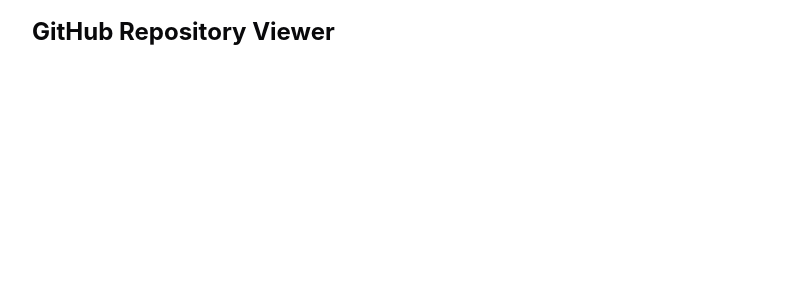
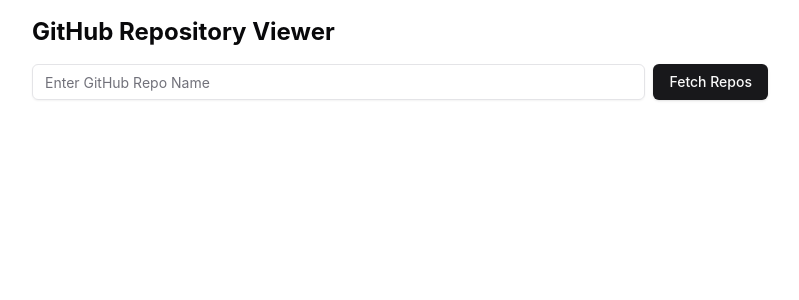
Before and after one commit to tusharanekardev/ocs-fe-itunes, a Next.js app: page / in a window 1280 px wide. Shown: the top 300 px of the page, without its empty margins (240-1039 px from the left). Built offline with nearby package versions, Linux system fonts and the light colour scheme.

Commit message:
fix- uncomment RepoHeader and RepoBody

```diff
--- a/app/containers/Repo/Repo.tsx
+++ b/app/containers/Repo/Repo.tsx
@@ -1,8 +1,8 @@
 import React from "react"
 // import { useRecoilState } from "recoil"
 import { useTranslations } from "next-intl"
-// import RepoHeader from "./RepoHeader"
-// import RepoBody from "./RepoBody"
+import RepoHeader from "./RepoHeader"
+import RepoBody from "./RepoBody"
 
 const Repo = () => {
   const t = useTranslations()
@@ -10,8 +10,8 @@
   return (
     <div className="container mx-auto max-w-3xl p-4">
       <h1 className="mb-4 text-2xl font-bold">{t("title")}</h1>
-      {/* <RepoHeader />
-      <RepoBody /> */}
+      <RepoHeader />
+      <RepoBody />
     </div>
   )
 }
```
